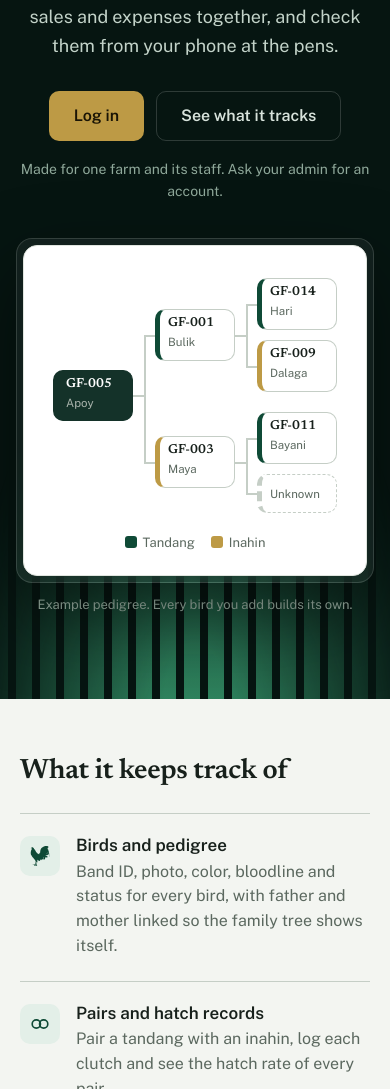
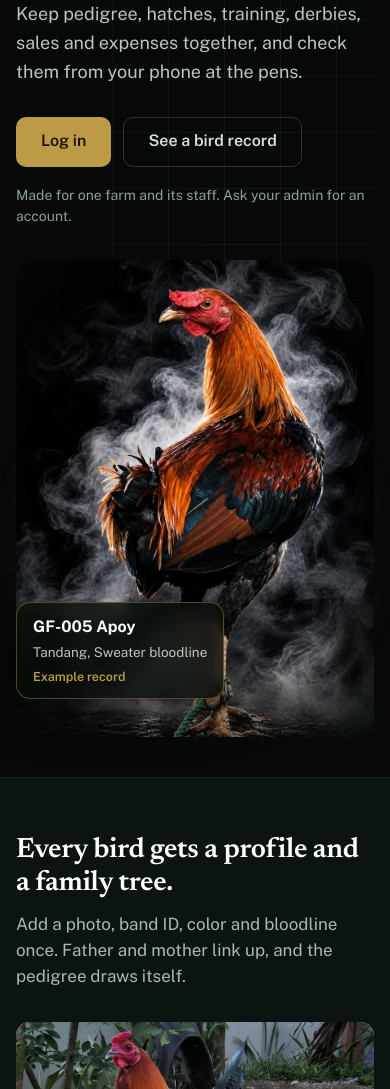
Before and after one commit to Atomicnitro/JPD, a website: page gamefowl-tracker/public/index.html in a window 390 px wide. Shown: the part 316-1405 px from the top of the page. Drawn offline with nearby package versions, Linux system fonts and the light colour scheme.

Commit message:
Landing page with rooster photos

```diff
--- a/gamefowl-tracker/public/css/app.css
+++ b/gamefowl-tracker/public/css/app.css
@@ -747,45 +747,77 @@ details.more { border-radius: 12px; }
   .land-ped .pn > .pk::before, .land-ped .pk > .pn::before { width: 11px; }
 }
 
-/* ---------- Landing hero, version 2: centered, with rising light ---------- */
-.land-hero { background: #061511; padding: 0 clamp(16px, 4vw, 48px); text-align: center; }
+/* ---------- Landing hero, version 3: charcoal grid, big bird ---------- */
+.land-hero { position: relative; overflow: hidden; background: #060908; padding: 0 clamp(16px, 4vw, 48px) clamp(40px, 6vw, 72px); text-align: left; }
+.land-hero::before {
+  content: ''; position: absolute; inset: 0; pointer-events: none;
+  background-image: linear-gradient(rgba(255, 255, 255, 0.05) 1px, transparent 1px), linear-gradient(90deg, rgba(255, 255, 255, 0.05) 1px, transparent 1px);
+  background-size: 56px 56px;
+  -webkit-mask-image: radial-gradient(ellipse 85% 75% at 62% 42%, #000 15%, transparent 78%);
+  mask-image: radial-gradient(ellipse 85% 75% at 62% 42%, #000 15%, transparent 78%);
+}
+.land-hero > * { position: relative; z-index: 1; }
 .land-mark { display: none; }
-.land-nav { max-width: 1040px; margin: 18px auto 0; padding: 8px 8px 8px 16px; border: 1px solid rgba(255, 255, 255, 0.1); background: rgba(255, 255, 255, 0.04); border-radius: 999px; backdrop-filter: blur(6px); }
-.land-brand b { font-size: 18px; }
+.land-nav { max-width: 1160px; margin: 18px auto 0; padding: 8px 8px 8px 16px; border: 1px solid rgba(255, 255, 255, 0.1); background: rgba(255, 255, 255, 0.04); border-radius: 999px; display: flex; align-items: center; justify-content: space-between; gap: 16px; backdrop-filter: blur(6px); }
+.land-brand { display: flex; align-items: center; gap: 12px; }
+.land-brand b { font-family: var(--display); font-weight: 600; font-size: 18px; letter-spacing: -0.01em; color: #fff; }
 .land-brand .brand-logo { width: 36px; height: 36px; }
 .land-links { display: flex; gap: 4px; }
 .land-links button { background: none; border: 0; color: #b9c8bf; font-size: 14.5px; font-weight: 500; padding: 8px 14px; border-radius: 999px; }
 .land-links button:hover { color: #fff; background: rgba(255, 255, 255, 0.07); }
 .land-login { display: inline-flex; align-items: center; height: 40px; padding: 0 20px; border-radius: 999px; border: 1px solid rgba(189, 154, 69, 0.55); color: #fff; font-weight: 600; font-size: 14.5px; }
 .land-login:hover { background: rgba(189, 154, 69, 0.16); }
-.land-copy { max-width: 820px; margin: 0 auto; padding-top: clamp(48px, 8vw, 96px); position: relative; z-index: 2; }
+
+.land-hero-grid { max-width: 1160px; margin: 0 auto; display: grid; grid-template-columns: minmax(0, 1.02fr) minmax(0, 0.98fr); gap: clamp(24px, 4vw, 56px); align-items: center; padding-top: clamp(28px, 5vw, 56px); }
+.land-copy { min-width: 0; }
 .land-badge { display: inline-flex; align-items: center; gap: 8px; margin: 0 0 22px; padding: 7px 14px; border-radius: 999px; background: rgba(189, 154, 69, 0.1); border: 1px solid rgba(189, 154, 69, 0.3); color: #e3cf9b; font-size: 13.5px; font-weight: 500; }
 .land-badge i { width: 6px; height: 6px; border-radius: 50%; background: var(--brass); }
-.land-copy h1 { font-size: clamp(42px, 7vw, 80px); line-height: 1.02; letter-spacing: -0.025em; margin: 0 auto; max-width: 14ch; }
-.land-lead { margin: 22px auto 0; max-width: 52ch; text-align: center; }
-.land-cta { justify-content: center; }
-.land-note { text-align: center; }
-.land-stage { position: relative; max-width: 1040px; margin: clamp(40px, 6vw, 72px) auto 0; padding-bottom: clamp(84px, 10vw, 128px); }
-.land-rays {
-  position: absolute; left: -8%; right: -8%; bottom: 0; height: 120%; pointer-events: none;
-  background: linear-gradient(to top, rgba(61, 168, 120, 0.75) 0%, rgba(40, 120, 90, 0.4) 35%, rgba(189, 154, 69, 0.18) 62%, transparent 85%);
-  -webkit-mask-image: repeating-linear-gradient(90deg, #000 0 16px, transparent 16px 24px), radial-gradient(ellipse 60% 100% at 50% 100%, #000 10%, transparent 75%);
-  -webkit-mask-composite: source-in;
-  mask-image: repeating-linear-gradient(90deg, #000 0 16px, transparent 16px 24px), radial-gradient(ellipse 60% 100% at 50% 100%, #000 10%, transparent 75%);
-  mask-composite: intersect;
+.land-copy h1 { font-family: var(--body); font-weight: 800; font-size: clamp(44px, 6.2vw, 86px); line-height: 0.98; letter-spacing: -0.04em; color: #fff; max-width: 11ch; }
+.land-lead { margin-top: 24px; font-size: 18px; line-height: 1.6; color: #b8c8be; max-width: 46ch; }
+.land-cta { display: flex; flex-wrap: wrap; gap: 12px; margin-top: 30px; }
+.land-cta .btn { min-height: 50px; padding: 0 24px; font-size: 16px; }
+.land-note { margin-top: 18px; color: #8aa396; font-size: 14px; }
+
+.land-bird { position: relative; min-width: 0; justify-self: center; width: 100%; max-width: 520px; }
+.land-bird::before { content: ''; position: absolute; inset: 8% 0 0; background: radial-gradient(circle at 50% 58%, rgba(189, 154, 69, 0.26), transparent 62%); filter: blur(18px); }
+.land-bird img { position: relative; width: 100%; height: auto; aspect-ratio: 3 / 4; object-fit: cover; border-radius: 18px;
+  -webkit-mask-image: radial-gradient(ellipse 78% 74% at 50% 46%, #000 52%, transparent 100%);
+  mask-image: radial-gradient(ellipse 78% 74% at 50% 46%, #000 52%, transparent 100%); }
+.land-chip { position: absolute; left: -6%; bottom: 14%; display: grid; gap: 2px; padding: 12px 16px; border-radius: 14px; background: rgba(8, 14, 11, 0.82); border: 1px solid rgba(189, 154, 69, 0.4); backdrop-filter: blur(8px); box-shadow: 0 16px 40px rgba(0, 0, 0, 0.5); }
+.land-chip b { color: #fff; font-size: 16px; }
+.land-chip span { color: #b8c8be; font-size: 13.5px; }
+.land-chip em { font-style: normal; color: var(--brass); font-size: 12.5px; font-weight: 600; margin-top: 2px; }
+
+/* Profile and pedigree band */
+.land-band { background: #0b1411; color: #e8eee9; padding: clamp(56px, 8vw, 96px) clamp(16px, 4vw, 48px); border-top: 1px solid rgba(255, 255, 255, 0.06); }
+.land-band-in { max-width: 1160px; margin: 0 auto; }
+.land-band h2 { font-size: clamp(28px, 3.8vw, 40px); color: #fff; max-width: 22ch; }
+.land-band-sub { margin-top: 12px; color: #a9bbb1; font-size: 17px; max-width: 56ch; }
+.land-band-grid { display: grid; grid-template-columns: minmax(0, 0.8fr) minmax(0, 1.2fr); gap: 20px; margin-top: 32px; align-items: stretch; }
+.land-profile { background: #fff; color: var(--ink); border-radius: 14px; overflow: hidden; display: flex; flex-direction: column; }
+.land-profile img { width: 100%; height: 280px; object-fit: cover; object-position: 30% 38%; }
+.lp-body { padding: 18px 20px 20px; }
+.lp-band { font: 600 17px var(--display); color: var(--brass-deep); }
+.lp-body h3 { font-size: 30px; margin-top: 2px; }
+.land-band .facts { margin: 14px 0 0; grid-template-columns: repeat(2, minmax(0, 1fr)); }
+.land-band .land-ped { margin: 0; display: flex; flex-direction: column; }
+.land-band .land-frame { flex: 1; display: grid; }
+.land-frame { padding: 10px; border-radius: 22px; border: 1px solid rgba(255, 255, 255, 0.14); background: rgba(255, 255, 255, 0.05); }
+.land-frame .ped { margin: 0; border-radius: 14px; box-shadow: none; padding: 22px 20px; display: grid; justify-items: center; align-content: center; }
+.land-ped figcaption { margin-top: 12px; text-align: center; color: #8aa396; font-size: 13px; }
+.land-sec { scroll-margin-top: 24px; }
+.land-band { scroll-margin-top: 0; }
+
+@media (max-width: 900px) {
+  .land-links { display: none; }
+  .land-hero-grid { grid-template-columns: minmax(0, 1fr); }
+  .land-bird { max-width: 420px; margin-top: 8px; }
+  .land-chip { left: 0; bottom: 8%; }
+  .land-band-grid { grid-template-columns: minmax(0, 1fr); }
+  .land-profile img { height: 240px; }
 }
-.land-ped { position: relative; z-index: 1; max-width: 760px; margin: 0 auto; text-align: left; }
-.land-frame { padding: 10px; border-radius: 22px; border: 1px solid rgba(255, 255, 255, 0.14); background: rgba(255, 255, 255, 0.05); backdrop-filter: blur(8px); box-shadow: 0 30px 80px rgba(0, 0, 0, 0.45); }
-.land-frame .ped { margin: 0; border-radius: 14px; box-shadow: none; padding: 22px 20px; }
-.land-ped figcaption { text-align: center; color: #9db3a6; }
-.land-sec { scroll-margin-top: 24px; }
-@media (max-width: 760px) {
-  .land-links { display: none; }
+@media (max-width: 520px) {
   .land-nav { padding-left: 14px; }
-  .land-stage { margin-top: 36px; }
-  .land-rays { left: -20%; right: -20%; }
   .land-frame { padding: 6px; border-radius: 16px; }
+  .land-band .land-ped .ped { padding: 16px 12px; }
 }
-
-.land-frame .ped { display: grid; justify-items: center; }
-.land-frame .ped .pn:first-child { max-width: 100%; }
--- a/gamefowl-tracker/public/index.html
+++ b/gamefowl-tracker/public/index.html
@@ -11,7 +11,7 @@
   <link rel="apple-touch-icon" href="/assets/logo-192.png">
   <link rel="preconnect" href="https://fonts.googleapis.com">
   <link rel="preconnect" href="https://fonts.gstatic.com" crossorigin>
-  <link href="https://fonts.googleapis.com/css2?family=Newsreader:opsz,wght@6..72,500;6..72,600&family=Public+Sans:wght@400;500;600;700&display=swap" rel="stylesheet">
+  <link href="https://fonts.googleapis.com/css2?family=Newsreader:opsz,wght@6..72,500;6..72,600&family=Public+Sans:wght@400;500;600;700;800&display=swap" rel="stylesheet">
   <link rel="stylesheet" href="/css/app.css">
 </head>
 <body>
--- a/gamefowl-tracker/public/js/main.js
+++ b/gamefowl-tracker/public/js/main.js
@@ -15,23 +15,48 @@
         <nav class="land-nav" aria-label="Site">
           <a class="land-brand" href="#/"><span class="brand-logo"><img src="/assets/logo-128.png" alt=""></span><b>Gamefowl Tracker</b></a>
           <div class="land-links">
+            <button type="button" data-scroll="land-profile">Bird profiles</button>
             <button type="button" data-scroll="land-features">What it tracks</button>
             <button type="button" data-scroll="land-flow">How it connects</button>
           </div>
           <a class="land-login" href="#/login">Log in</a>
         </nav>
+        <div class="land-hero-grid">
           <div class="land-copy">
             <p class="land-badge"><i></i>Private record book for gamefowl breeders</p>
             <h1>Every bird, pair and peso in one place.</h1>
             <p class="land-lead">Keep pedigree, hatches, training, derbies, sales and expenses together, and check them from your phone at the pens.</p>
             <div class="land-cta">
               <a class="btn brass" href="#/login">Log in</a>
-            <button class="btn dark" type="button" data-scroll="land-features">See what it tracks</button>
+              <button class="btn dark" type="button" data-scroll="land-profile">See a bird record</button>
             </div>
             <p class="land-note">Made for one farm and its staff. Ask your admin for an account.</p>
           </div>
-        <div class="land-stage">
-          <div class="land-rays" aria-hidden="true"></div>
+          <div class="land-bird">
+            <img src="/assets/hero-rooster.jpg" alt="A red and black gamefowl rooster standing in smoke against a black background" width="880" height="1173">
+            <div class="land-chip" aria-hidden="true"><b>GF-005 Apoy</b><span>Tandang, Sweater bloodline</span><em>Example record</em></div>
+          </div>
+        </div>
+      </header>
+
+      <section class="land-band" id="land-profile">
+        <div class="land-band-in">
+          <h2>Every bird gets a profile and a family tree.</h2>
+          <p class="land-band-sub">Add a photo, band ID, color and bloodline once. Father and mother link up, and the pedigree draws itself.</p>
+          <div class="land-band-grid">
+            <article class="land-profile">
+              <img src="/assets/yard-rooster.jpg" alt="A red gamefowl rooster standing in a yard" width="900" height="1200" loading="lazy">
+              <div class="lp-body">
+                <p class="lp-band">GF-005</p>
+                <h3>Apoy</h3>
+                <div class="facts">
+                  <div><span>Sex</span><b>Tandang</b></div>
+                  <div><span>Bloodline</span><b>Sweater</b></div>
+                  <div><span>Color</span><b>Red</b></div>
+                  <div><span>Status</span><span class="badge active">Active</span></div>
+                </div>
+              </div>
+            </article>
             <figure class="land-ped" aria-label="Example pedigree">
               <div class="land-frame">
                 <div class="ped">
@@ -49,7 +74,8 @@
               <figcaption>Example pedigree. Every bird you add builds its own.</figcaption>
             </figure>
           </div>
-      </header>
+        </div>
+      </section>
 
       <main>
         <section class="land-sec" id="land-features">
```
Also changed, not shown: gamefowl-tracker/public/assets/hero-rooster.jpg (added), gamefowl-tracker/public/assets/yard-rooster.jpg (added). Lines whose indentation alone changed are shown as unchanged.
